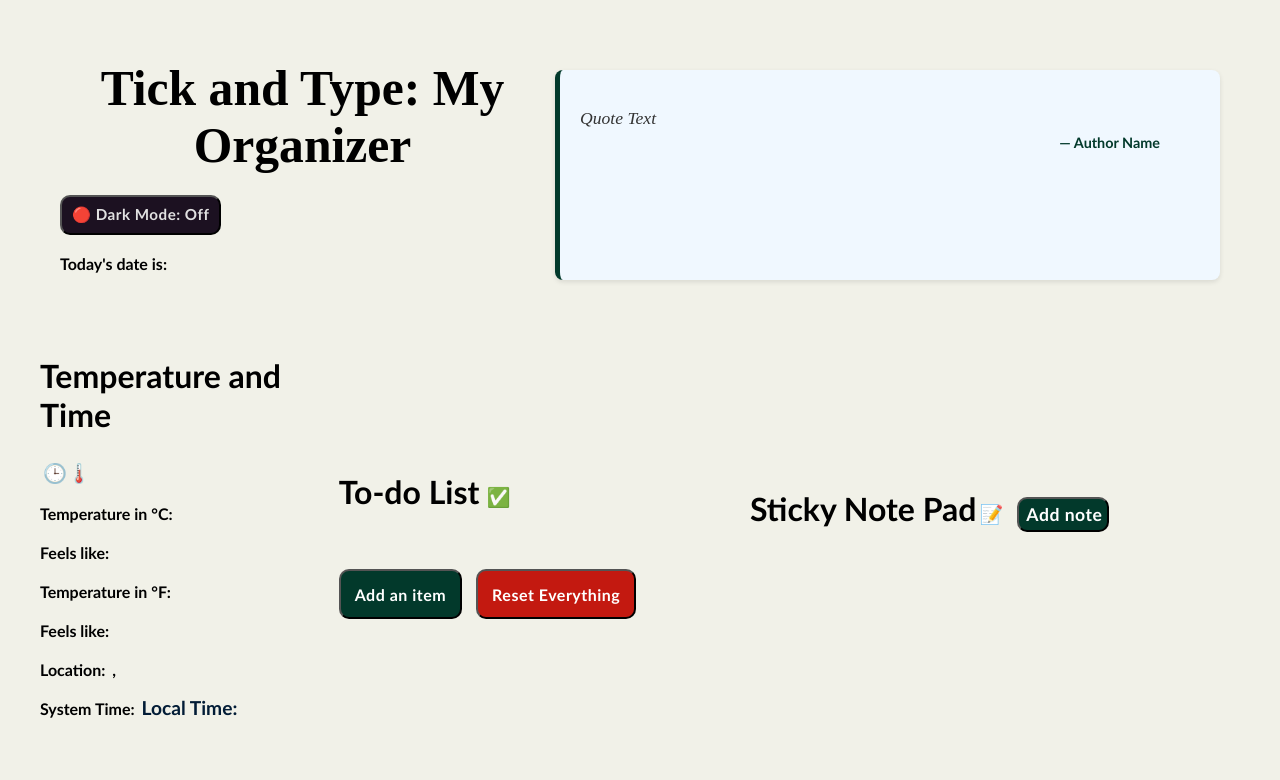
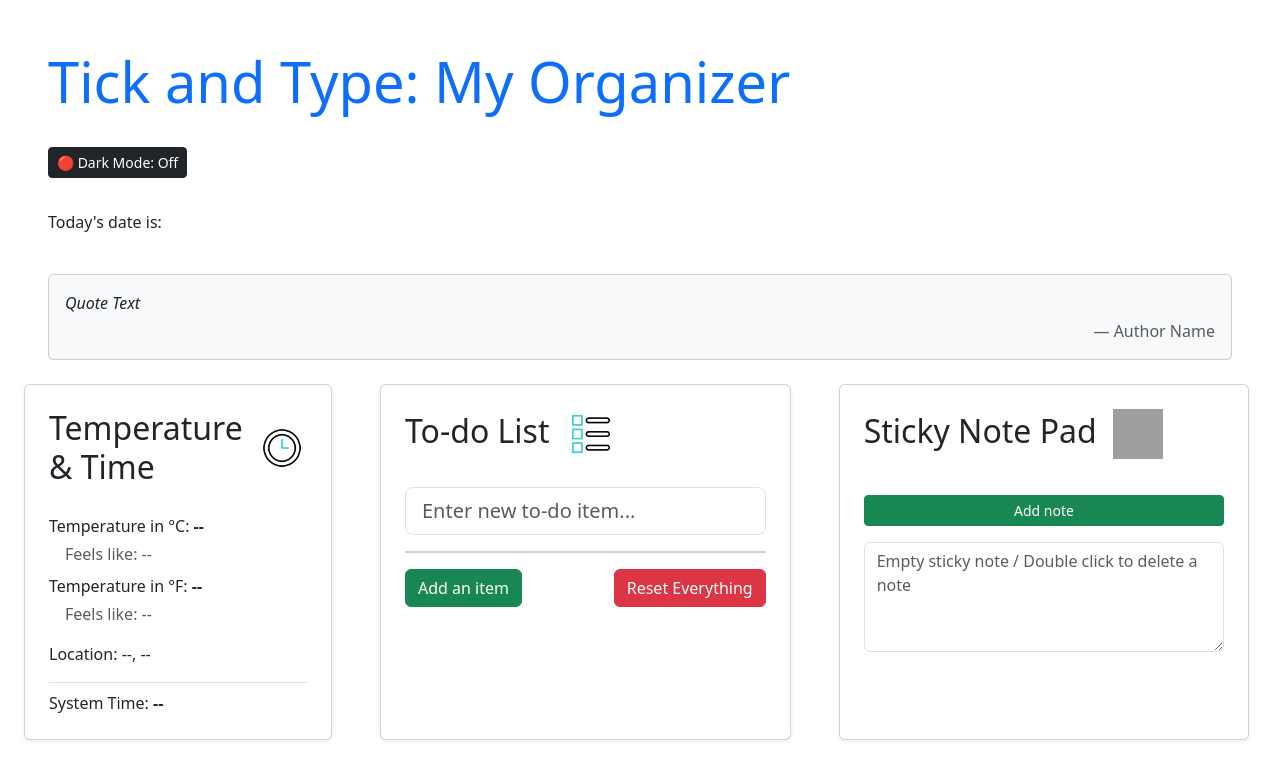
Before and after one commit to john-joshua-m/MO-IT161_S3101_Group-2, a plain HTML site: page index.html in a window 1280 px wide. Drawn offline with nearby package versions, Linux system fonts and the light colour scheme; grey boxes are pictures that could not be loaded.

Commit message:
Integrate current HTML and Bootsrap. Commented out CSS link. Will fix CSS soon and integrate it with Bootstrap. No major changes made, just added Bootstrap.

```diff
--- a/index.html
+++ b/index.html
@@ -3,85 +3,98 @@
 <head>
     <meta charset="UTF-8">
     <meta name="viewport" content="width=device-width, initial-scale=1.0">
-    <link rel="stylesheet" href="styles/style.css">
+    <!--<link rel="stylesheet" href="styles/style.css">--> <!--Commented this out, will fix this once we're good with HTML and bootsrap integration-->
+    <!-- Bootstrap CSS -->
+    <link href="https://cdn.jsdelivr.net/npm/bootstrap@5.3.3/dist/css/bootstrap.min.css" rel="stylesheet">
+
     <title>Tick and Type: My Organizer</title>
 </head>
 <body>
-    <div class="header-container">
-        <div class="header-info">
-            <h1>Tick and Type: My Organizer <p id="current-day"></p></h1>
-            <button id="dark-mode">🔴 Dark Mode: Off</button>
-            <div class="date-div">
-                <p>Today's date is: <span class="info" id="current-date"></span></p>
+    <div class="container-fluid p-4">
+        <header class="container-fluid p-4">
+            <h1  class="display-4 text-primary mb-0">Tick and Type: My Organizer <span id="current-day" class="lead text-secondary d-inline-block ms-3"> </span>
+            </h1>
+            <br>
+            <button id="dark-mode" class="btn btn-dark btn-sm mt-2">🔴 Dark Mode: Off</button>
+            <br>
+            <br>
+            <div class="date-div mt-2">
+                <p class="mb-0">Today's date is: <span class="info fw-bold" id="current-date"></span></p>
             </div>
+            <br>
+
+            <div class="quote-container card bg-light p-3 mt-3">
+                <p id="quote-text" class="fst-italic mb-1">Quote Text</p>
+                <p id="quote-author" class="text-muted text-end mb-0">― Author Name</p>
             </div>
-    <div class="quote-container">
-        <p id="quote-text">Quote Text</p>
-        <p id="quote-author">― Author Name</p>
+        </header>
+
+        <main class="d-flex flex-wrap gap-5 ">
+
+            <div class="weather-info-container card p-4 shadow-sm col-12 col-lg-3  m-0">
+                <div id="weather-div">
+                    <h2 class="card-title d-flex align-items-center"  style="padding-bottom: 20px;">Temperature & Time
+                        <span class="emoji ms-2"><img src="images/clock.gif" style="height: 50px; width: 50px; vertical-align: middle;"></span></h2>
+                        <!--<span class="emoji ms-2"><img src="images/hot.gif" style="height: 30px; width: 30px; vertical-align: middle;"></span> -->
+                    </h2>
+
+
+                    <p class="mb-1">Temperature in °C: <span class="info fw-bold" id="temp-celsius">--</span></p>
+                    <p class="mb-1 ms-3 text-muted">Feels like: <span class="info" id="feels-celsius">--</span></p>
+
+                    <p class="mb-1 mt-2">Temperature in °F: <span class="info fw-bold" id="temp-fahrenheit">--</span></p>
+                    <p class="mb-1 ms-3 text-muted">Feels like: <span class="info" id="feels-fahrenheit">--</span></p>
+
+                    <p class="mt-3">Location: <span class="info" id="city">--</span>, <span class="info" id="country">--</span></p>
+
+                    <div class="clock-container border-top pt-2 mt-3">
+                        <p class="mb-0">System Time: <span class="info fw-bold" id="clock">--</span></p>
                     </div>
-
-    </div>
-
-    <div class="flex-container">
-
-        <div class="to-do-container">
-            <h2>To-do List</h2> <span class="emoji">✅</span>
-            <div id="items" >
-                <div id="item">
                 </div>
             </div>
 
-            <template id="item-template">
-                <input type="checkbox" class="item-completed">
-                <input type="text" class="item-description" placeholder="To-Do item...">
-            </template>
-            <button id="add">Add an item</button>
-            <button id="reset-all">Reset Everything</button>
+
+            <div class="to-do-container card p-4 shadow-sm col-12 col-lg-4">
+                <h2 class="card-title" style="padding-bottom: 20px;">To-do List
+                    <span class="emoji ms-2"><img src="images/list.gif" style="height: 50px; width: 50px; vertical-align: middle;"></span></h2>
+                </h2>
+
+                <input type="text" id="new-item-input" class="form-control form-control-lg mb-3" placeholder="Enter new to-do item...">
+
+                <ul id="items" class="list-group list-group-flush mb-3">
+                    </ul>
+
+                <div class="d-flex justify-content-between">
+                    <button id="add" class="btn btn-success add-item">Add an item</button>
+                    <button class="btn btn-danger reset-all">Reset Everything</button>
                 </div>
 
-        <div class="weather-info-container">
-            <div id="weather-div">
-                <h2>Temperature and Time</h2> <span class="emoji">🕒🌡️</span>
-                <p>Temperature in °C: <span class="info" id="temp-celsius"></span>
-                   <p>Feels like:<span class="info"  id="feels-celsius"></span></p>
-                </p>
+                <template id="item-template">
+                    <li class="list-group-item d-flex justify-content-between align-items-center">
+                        <input type="text" class="form-control item-description border-0 shadow-none bg-transparent me-3" placeholder="To-Do item...">
 
-
-                <p>Temperature in °F: <span class="info" id="temp-fahrenheit"></span>
-                    <p>Feels like: <span class="info" id="feels-fahrenheit"></span> </p>
-                </p>
-
-                <p>Location: <span class="info" id="city"></span>, <span class="info" id="country"></span></p>
-
-                <div class="clock-container">
-                  <p>System Time: <span class="info" id="clock">Local Time: </span></p>
-
-
+                        <div class="d-flex align-items-center">
+                            <input type="checkbox" class="form-check-input item-completed me-3" aria-label="Mark as complete">
+                            <button class="btn btn-sm btn-outline-danger delete-item" type="button">Delete</button>
+                        </div>
+                    </li>
+                </template>
             </div>
 
+            <div class="sticky-container card p-4 shadow-sm col-12 col-lg-4">
+                <h2 id="sticky-title" class="card-title" style="padding-bottom: 20px;">Sticky Note Pad
+                    <span class="emoji ms-2"><img src="images/notepad.gif" style="height: 50px; width: 50px; vertical-align: middle;"></span>
+                </h2>
 
+                <button id="add-note" type="button" class="btn btn-success btn-sm mt-2 mb-3">Add note</button>
 
-
+                <div id="sticky-notes" class="d-grid gap-2">
+                    <textarea class="note form-control" rows="4" placeholder="Empty sticky note / Double click to delete a note"></textarea>
+                </div>
+            </div>
+        </main>
     </div>
 
-        </div>
-
-
-        <div class="sticky-container">
-            <h2 id="sticky-title">Sticky Note Pad</h2><span class="emoji">📝</span>
-            <button id="add-note" type="button">Add note</button>
-            <div id="sticky-notes">
-
-
-                <textarea class="note" placeholder="Empty sticky note / Double click to delete a note"></textarea>
-
-            </div>
-
-    </div>
-
-
-
-    <script src="main.js" defer></script>
-
+    <script src="https://cdn.jsdelivr.net/npm/bootstrap@5.3.3/dist/js/bootstrap.bundle.min.js"></script>
     </body>
 </html>
--- a/styles/style.css
+++ b/styles/style.css
@@ -49,7 +49,7 @@ body {
     align-self: flex-end;
 }
 
-#dark-mode {
+.dark-mode-2 {
     height: 35px;
     align-self: center;
     margin-right: 0;
@@ -170,7 +170,7 @@ span {
     text-decoration: line-through;
 }
 
-#add {
+.add {
     padding: 8px 14px;
     font-weight: bold;
     color: #ffffff;
@@ -185,7 +185,7 @@ span {
 }
 
 
-#add-note {
+.add-note {
     padding: 5px 5px 7px 7px;
     margin-left: 10px;
     font-weight: bold;
@@ -202,7 +202,7 @@ span {
 }
 
 
-#reset-all {
+.reset-all {
     margin-top: 2rem;
     padding: 8px 14px;
     font-weight: bold;
```
Also changed, not shown: images/clock.gif (added), images/clock.png (added), images/cloudy.gif (added), images/hot.gif (added), images/list.gif (added), 1 other file. Lines whose indentation alone changed are shown as unchanged.
